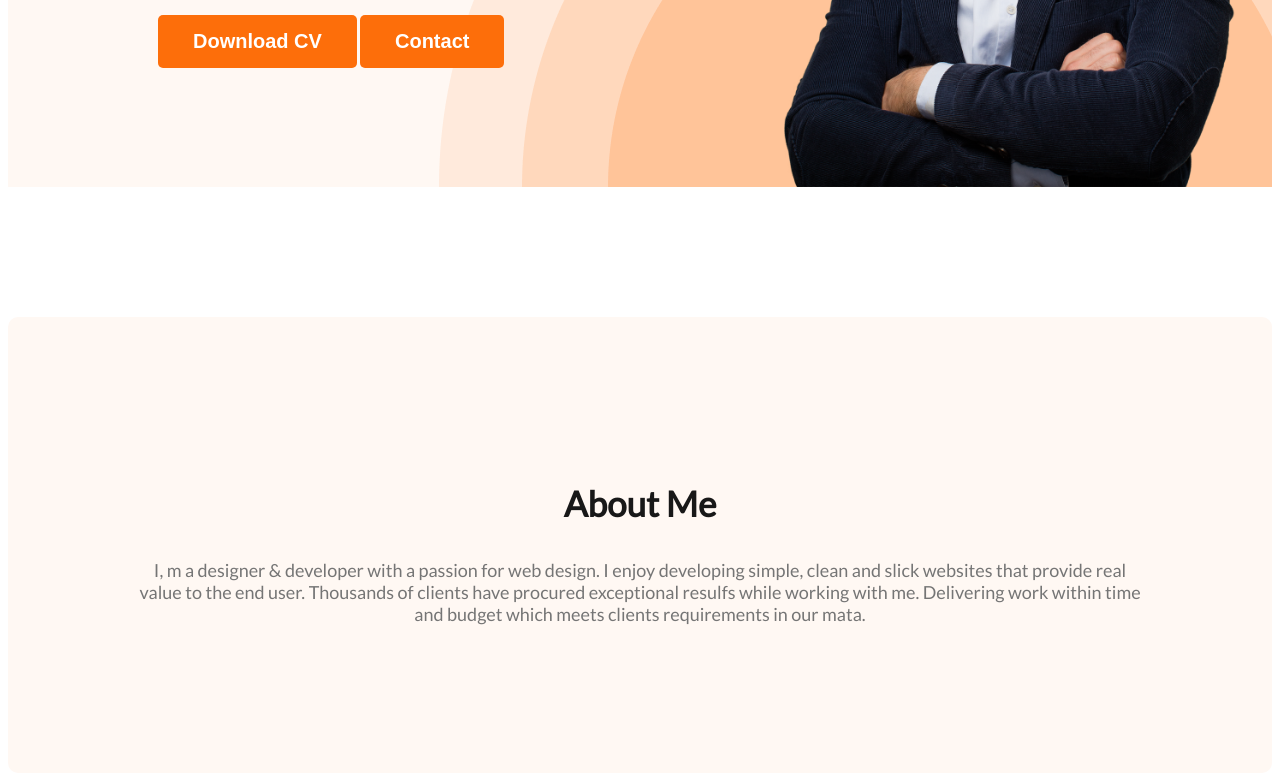
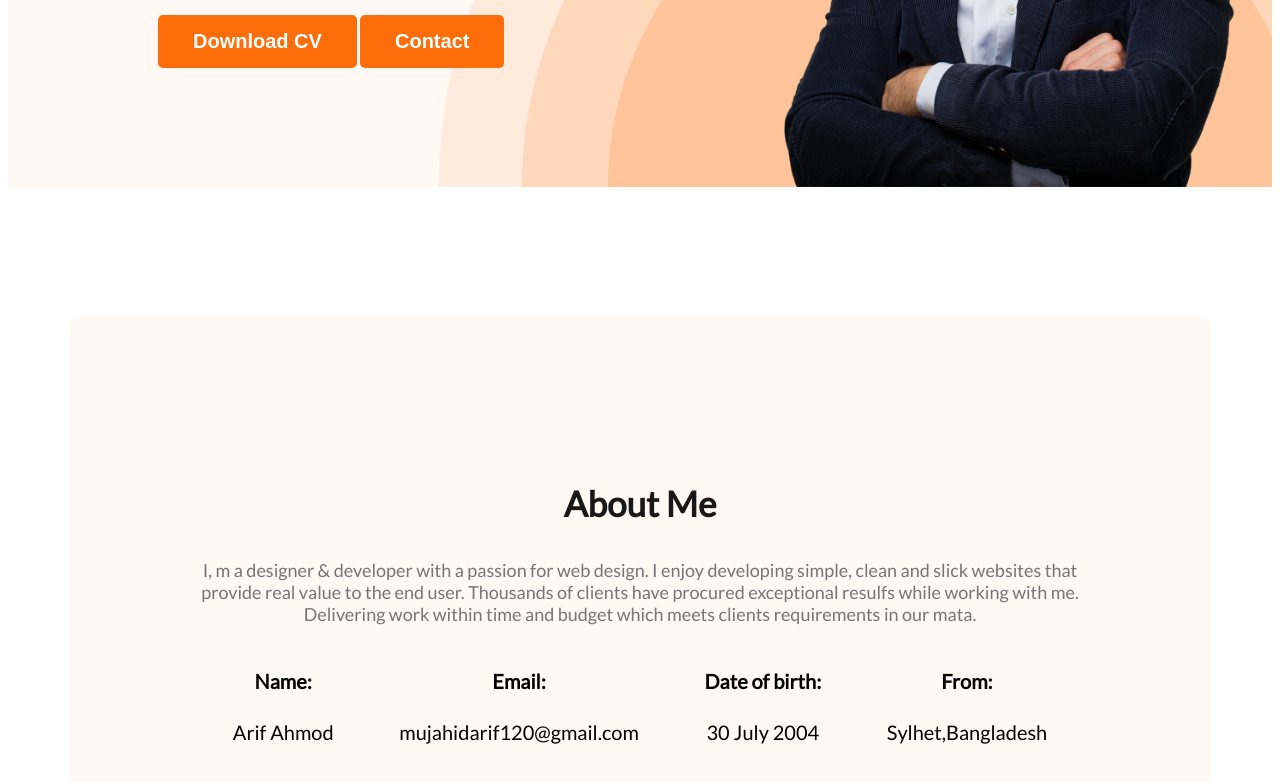
Before and after one commit to Robo9nine/Developer-portfolio, a plain HTML site: page index.html in a window 1280 px wide. Shown: the part 615-1397 px from the top of the page. Drawn offline with Linux system fonts and the light colour scheme.

Commit message:
added about information

```diff
--- a/index.html
+++ b/index.html
@@ -34,6 +34,24 @@
         <section class="about">
             <h3 class="section-tittle">About Me</h3>
             <p class="section-description">I, m a designer & developer with a passion for web design. I enjoy developing simple, clean and slick websites that provide real value to the end user. Thousands of clients have procured exceptional resulfs while working with me. Delivering work within time and budget which meets clients requirements in our mata.</p>
+            <div class="about-info-container">
+                <div class="about-info">
+                    <h4 class="info-tittle">Name:</h4>
+                    <p class="info-description">Arif Ahmod</p>
+                </div>
+                <div class="about-info">
+                    <h4 class="info-tittle">Email:</h4>
+                    <p class="info-description">mujahidarif120@gmail.com</p>
+                </div>
+                <div class="about-info">
+                    <h4 class="info-tittle">Date of birth:</h4>
+                    <p class="info-description">30 July 2004</p>
+                </div>
+                <div class="about-info">
+                    <h4 class="info-tittle">From:</h4>
+                    <p class="info-description">Sylhet,Bangladesh</p>
+                </div>
+            </div>
         </section>
     </main>
     <footer>
--- a/styles/style.css
+++ b/styles/style.css
@@ -89,6 +89,10 @@ color: #757575;
 text-align: left;
 }
 /* main section styles */
+main{
+    max-width: 1140px;
+    margin: 0 auto;
+}
 
 /* about section styles */
 .about{
@@ -97,3 +101,12 @@ text-align: left;
     background: #fff8f3;
     margin: 130px 0;
 }
+.about-info-container{
+    display: flex;
+    justify-content: space-around;
+}
+.about-info{
+    text-align: center;
+    margin: 0;
+    font-size: 20px;
+}
```
